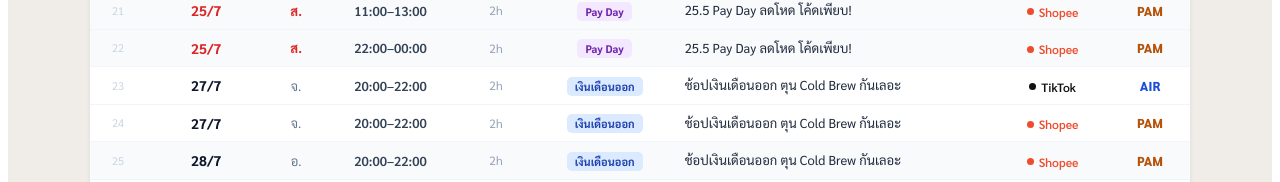
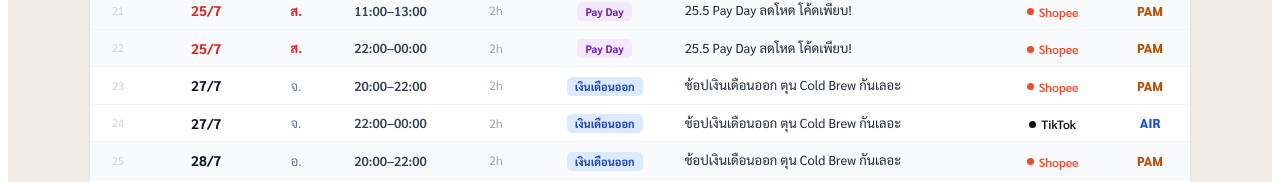
Before and after one commit to thaninadmacnuts-bit/Live-Schedule, a React (Create React App) app: page / in a window 1280 px wide. Shown: the part 982-1164 px from the top of the page. Built offline with nearby package versions, Linux system fonts and the light colour scheme.

Commit message:
Update App.jsx

```diff
--- a/src/App.jsx
+++ b/src/App.jsx
@@ -36,7 +36,7 @@ const RAW_DATA = [
   { staff: "PAM", platform: "Shopee", topic: "25.5 Pay Day ลดโหด โค้ดเพียบ!", date: "2026-07-24", startLive: "22:00", endLive: "00:00" },
   { staff: "PAM", platform: "Shopee", topic: "25.5 Pay Day ลดโหด โค้ดเพียบ!", date: "2026-07-25", startLive: "11:00", endLive: "13:00" },
   { staff: "PAM", platform: "Shopee", topic: "25.5 Pay Day ลดโหด โค้ดเพียบ!", date: "2026-07-25", startLive: "22:00", endLive: "00:00" },
-  { staff: "AIR", platform: "TikTok", topic: "ช้อปเงินเดือนออก ตุน Cold Brew กันเลอะ", date: "2026-07-27", startLive: "20:00", endLive: "22:00" },
+  { staff: "AIR", platform: "TikTok", topic: "ช้อปเงินเดือนออก ตุน Cold Brew กันเลอะ", date: "2026-07-27", startLive: "22:00", endLive: "00:00" },
   { staff: "PAM", platform: "Shopee", topic: "ช้อปเงินเดือนออก ตุน Cold Brew กันเลอะ", date: "2026-07-27", startLive: "20:00", endLive: "22:00" },
   { staff: "PAM", platform: "Shopee", topic: "ช้อปเงินเดือนออก ตุน Cold Brew กันเลอะ", date: "2026-07-28", startLive: "20:00", endLive: "22:00" },
   { staff: "AIR", platform: "TikTok", topic: "ช้อปเงินเดือนออก ตุน Cold Brew กันเลอะ", date: "2026-07-29", startLive: "20:00", endLive: "22:00" },
```
